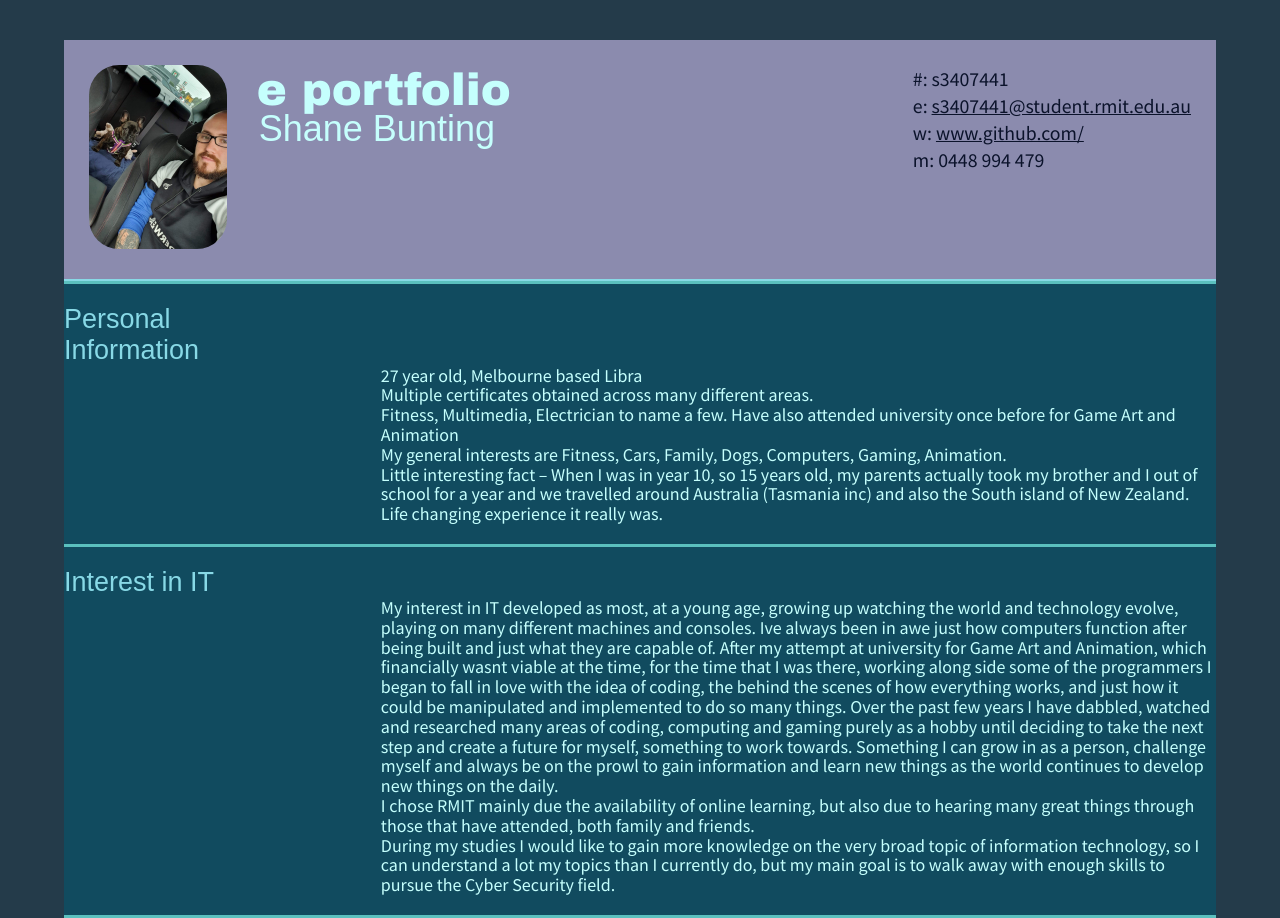
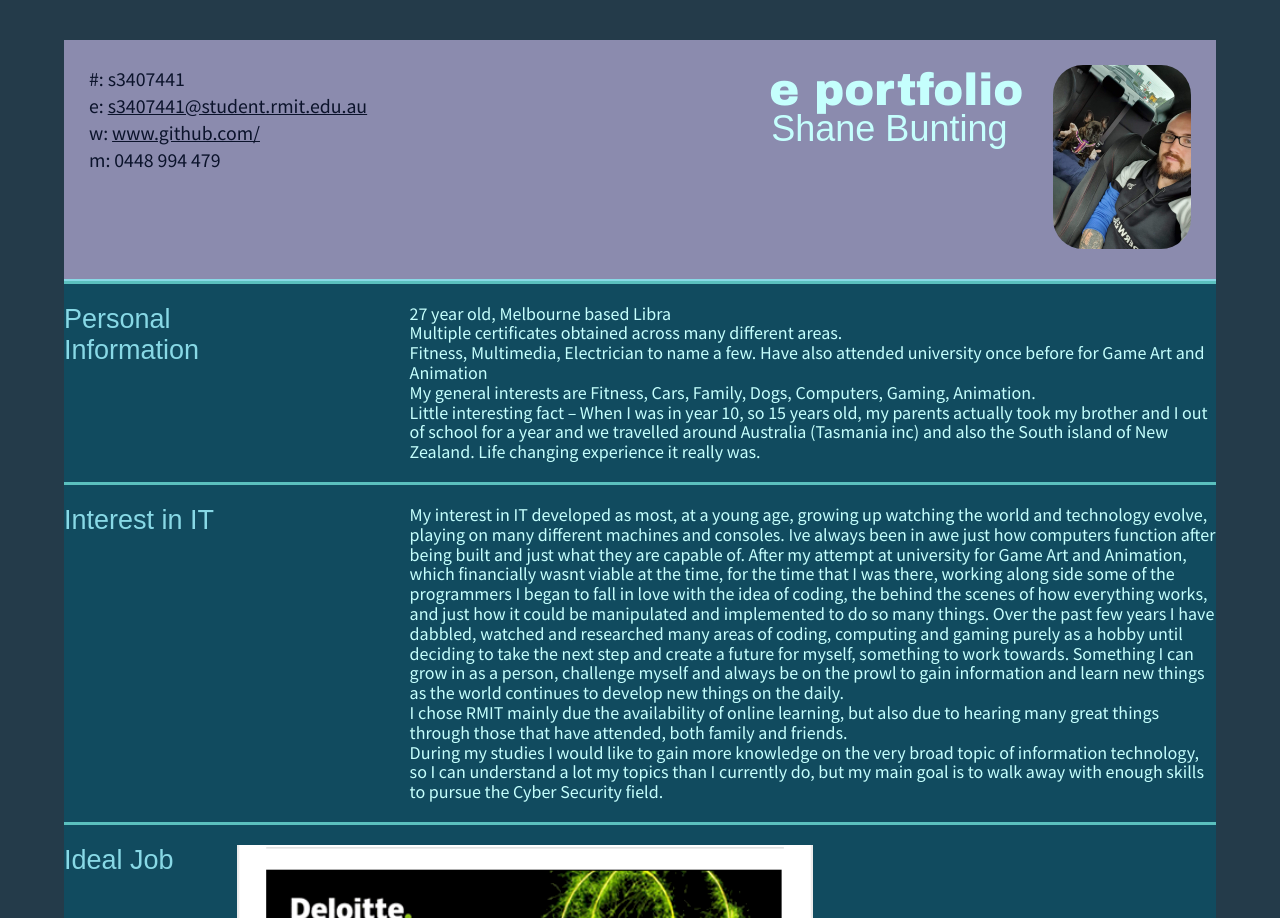
Before and after one commit to crypticcactus/IIT, a plain HTML site: page index.html in a window 1280 px wide. Shown: the top 918 px of the page. Drawn offline with Linux system fonts and the light colour scheme.

Commit message:
Update style.css

```diff
--- a/style.css
+++ b/style.css
@@ -58,8 +58,8 @@ p {
 
 #headshot {
 	width: 12.5%;
-	float: left;
-	margin-right: 30px;
+	float: right;
+	margin-left: 30px;
 }
 
 #headshot img {
@@ -70,11 +70,11 @@ p {
 }
 
 #name {
-	float: left;
+	float: right;
 }
 
 #contactDetails {
-	float: right;
+	float: left;
 }
 
 #contactDetails ul {
@@ -106,13 +106,13 @@ section:last-child {
 }
 
 .sectionTitle {
-	float: middle;
+	float: left;
 	width: 15%;
 }
 
 .sectionContent {
 	float: right;
-	width: 72.5%;
+	width: 70%;
 }
 
 .sectionTitle h1 {
@@ -123,7 +123,7 @@ section:last-child {
 }
 
 .sectionTitle img {
-	width: 100%;
+	width: 75%;
 }
 
 .sectionContent h2 {
```
